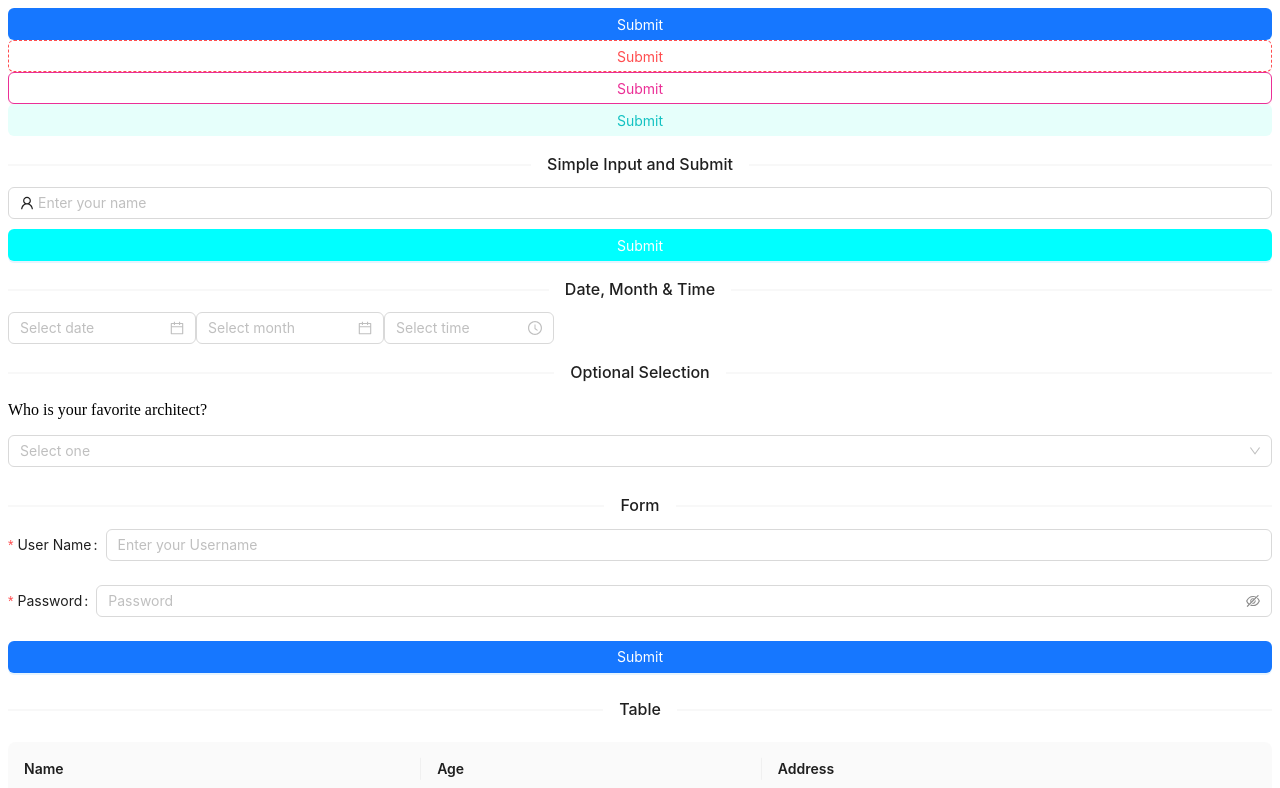
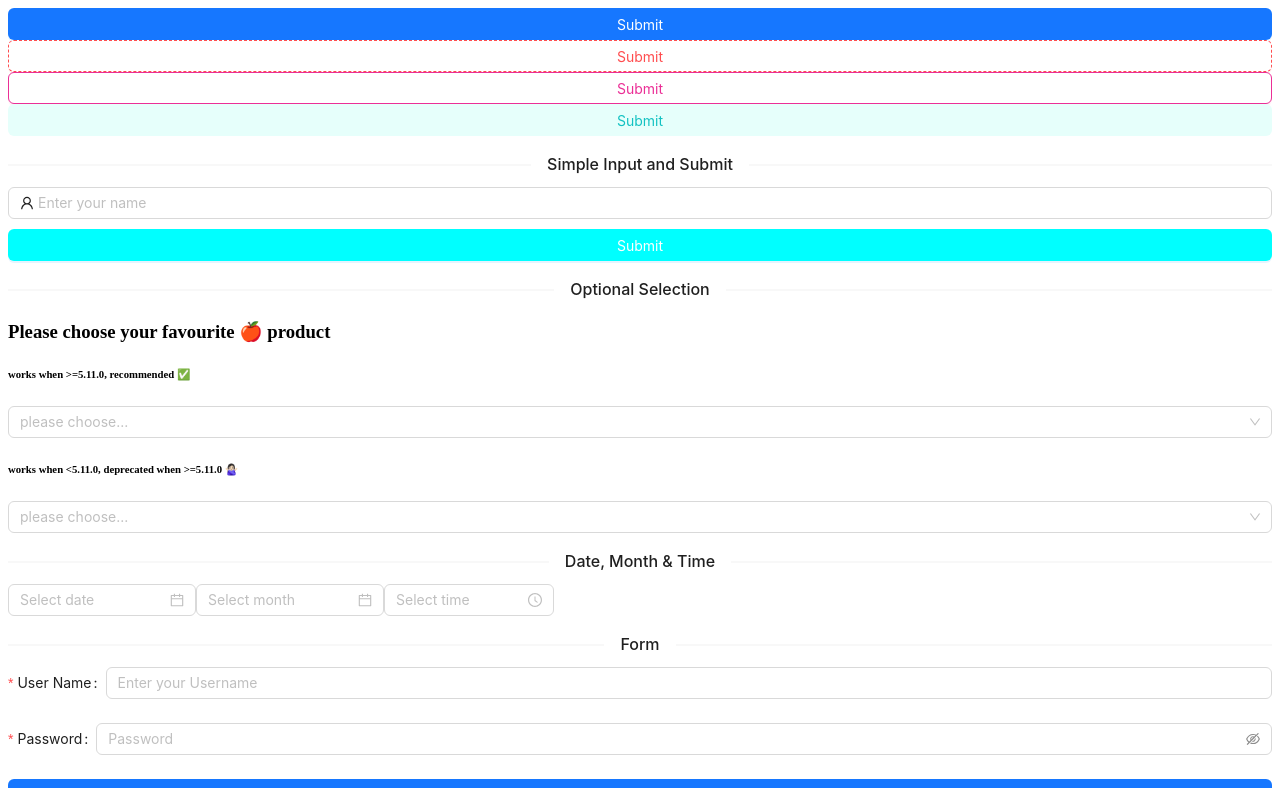
Before and after one commit to jeshwanthshivasai/tiny-ANT-mighty-DESIGN, a React (Vite) app: page / in a window 1280 px wide. Shown: the top 788 px of the page. Built offline with nearby package versions, Linux system fonts and the light colour scheme.

Commit message:
Selection

```diff
--- a/src/App.jsx
+++ b/src/App.jsx
@@ -25,9 +25,9 @@ import Operation from 'antd/es/transfer/operation';
 import ReusableForm from './ResuableForm';
 import Buttons from './Buttons';
 import InputField from './Input';
+import Selection from './Selection';
 
 const App = () => {
-  const architects = ['flwright', 'jbawa', 'zhadid', 'spuri'];
   const [date, setDate] = useState(null);
 
 
@@ -135,28 +135,20 @@ const App = () => {
     <>
       <Buttons />
       <InputField />
+      <Selection />
+
+
+
 
       <Divider style={{ marginBottom: '10px' }}>Date, Month & Time</Divider>
       <DatePicker />
       <DatePicker.MonthPicker />
       <TimePicker />
-      <Divider style={{ marginBottom: '10px' }}>Optional Selection</Divider>
-      <p>Who is your favorite architect?</p>
-      <Select
-        placeholder="Select one"
-        mode="multiple"
-        maxTagCount={2}
-        allowClear
-        style={{ width: '100%', marginBottom: '10px' }}
-      >
-        {architects.map((architect, index) => {
-          return (
-            <Select.Option key={index} value={architect}>
-              {architect}
-            </Select.Option>
-          );
-        })}
-      </Select>
+
+
+
+
+
       <Divider style={{ marginBottom: '10px' }}>Form</Divider>
       {showAlert && (
         <Alert type="error" message="error" description="error on login" />
--- /dev/null
+++ b/src/Selection.jsx
@@ -0,0 +1,24 @@
+import React from "react";
+import { Select, Divider } from "antd";
+
+export default function Selection() {
+    const apple = ['iphone', 'iwatch', 'ipad', 'airpods', 'macbook'];
+
+    return (
+        <>
+            <Divider style={{ marginBottom: '10px'}}>Optional Selection</Divider>
+            <h3>Please choose your favourite 🍎 product</h3>
+            <h6>{`works when >=5.11.0, recommended ✅`}</h6>
+            <Select placeholder='please choose...' mode="multiple" allowClear maxTagCount={2} style={{width:'100%'}} options={apple.map((product => ({
+                value:product, label:<span>{product}</span>
+            })))} />
+
+            <h6>{`works when <5.11.0, deprecated when >=5.11.0 🙅🏻‍♀️`}</h6>
+            <Select  placeholder='please choose...' style={{width:'100%'}}>
+                {apple.map((product, index) => {
+                    return <Select.Option key={index} value={product}>{product}</Select.Option>
+                })};
+            </Select>
+        </>
+    );
+}
```
